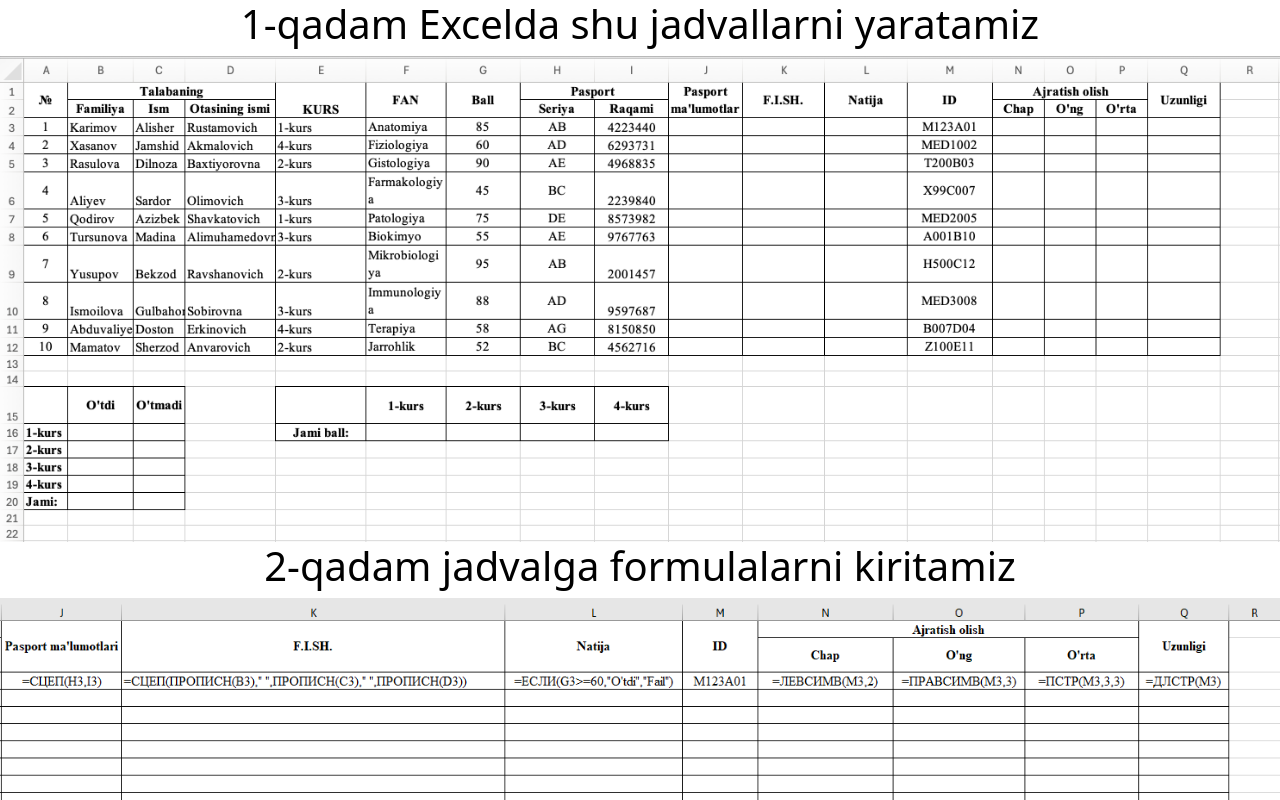
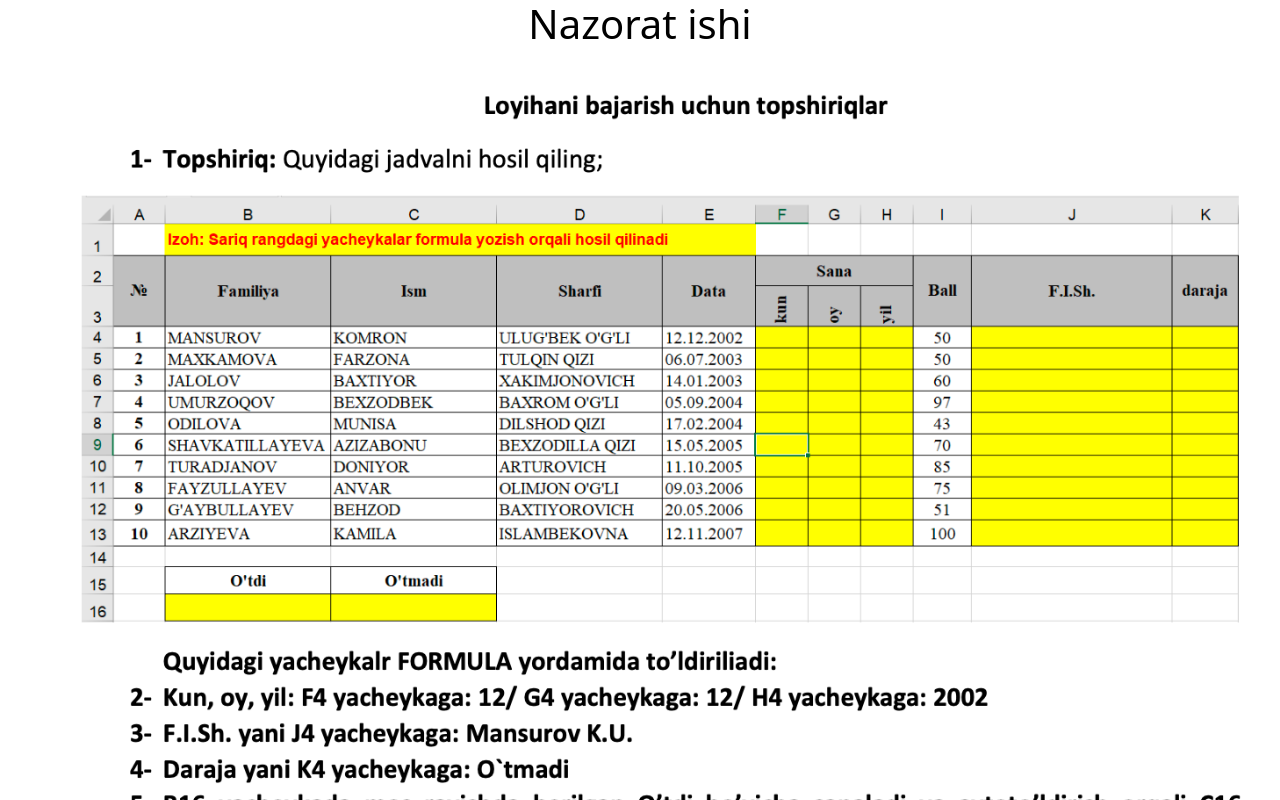
Before and after one commit to fayzullabekchanov/kiut_dars, a React (Create React App) app: page / in a window 1280 px wide. Shown: the top 800 px of the page. Built offline with nearby package versions, Linux system fonts and the light colour scheme.

Commit message:
Excel Nazorat

```diff
--- a/src/App.js
+++ b/src/App.js
@@ -3,7 +3,7 @@ import React from 'react';
 import 'bootstrap/dist/css/bootstrap.css';
 import './App.css';
 
-// import Worddagi6 from './nazoratishi.png'
+import Worddagi6 from './nazoratishi.png'
 import Worddagi1 from './excel3_qadam1.png'
 import Worddagi2 from './excel3_qadam2.png'
 import Worddagi3 from './excel3_qadam3.png'
@@ -16,16 +16,16 @@ function App() {
     return (
         <div className="App">
 
-{/*           <h1>Nazorat ishi </h1>*/}
-{/*            <img src={Worddagi6} alt=""/>*/}
-{/*<br/>*/}
-{/*<br/>*/}
-{/*<br/>*/}
-{/*<br/>*/}
-{/*<br/>*/}
-{/*<br/>*/}
-{/*<br/>*/}
-{/*            ---------------------------------------------------------*/}
+           <h1>Nazorat ishi </h1>
+            <img src={Worddagi6} alt=""/>
+<br/>
+<br/>
+<br/>
+<br/>
+<br/>
+<br/>
+<br/>
+            ---------------------------------------------------------
  <h1>1-qadam Excelda shu jadvallarni yaratamiz </h1>
             <img src={Worddagi1} alt=""/>
 
```
